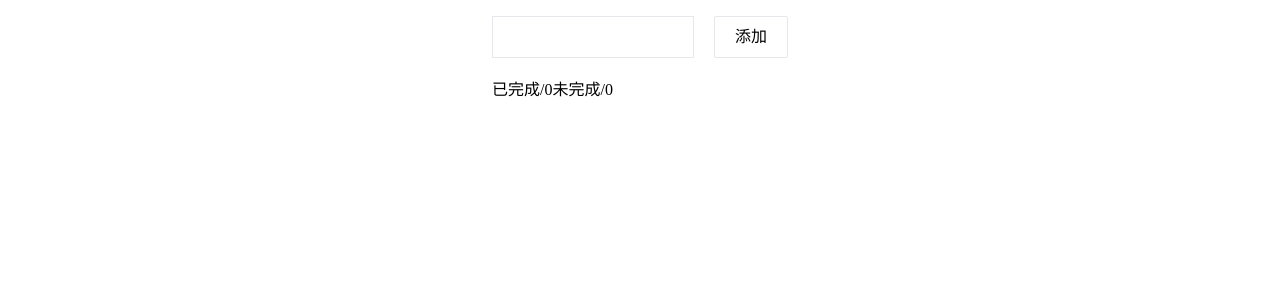
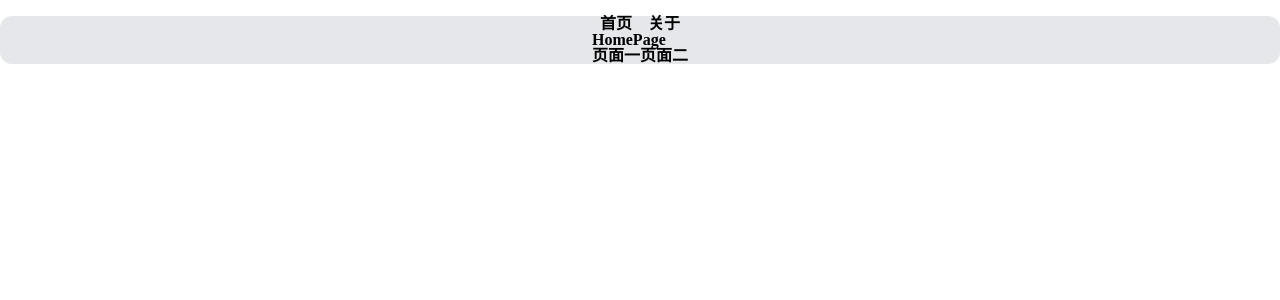
Before and after one commit to SlowDrunk/react_study, a React (Create React App) app in the folder my-react/: page /home in a window 1280 px wide. Shown: the top 300 px of the page. Built offline with nearby package versions, Linux system fonts and the light colour scheme; sample sign-in values are in the browser's storage.

Commit message:
feat: 新增有关路由的联系

```diff
--- a/my-react/package.json
+++ b/my-react/package.json
@@ -42,8 +42,10 @@
     ]
   },
   "devDependencies": {
+    "@types/react-router-dom": "^5.3.3",
     "autoprefixer": "^9",
     "postcss": "^7",
+    "react-router-dom": "^5.3.4",
     "tailwindcss": "npm:@tailwindcss/postcss7-compat@^2.2.17"
   }
 }
--- a/my-react/src/cases/todoList/TodoListFunCom.tsx
+++ b/my-react/src/cases/todoList/TodoListFunCom.tsx
@@ -92,7 +92,7 @@ export default function TodoListFunCom() {
     </div>
     // 列表渲染
     const listDom = dataList.map((item, index) => {
-        return <ListItemDom key={item.id} deleteListItem={deleteListItem} editListItem={editListItem} switchEditListItem={switchEditListItem} completeListItem={completeListItem} id={item.id} text={item.text} completed={item.completed} editable={item.editable}></ListItemDom>
+        return <ListItemDom key={item.id} deleteListItem={deleteListItem} editListItem={editListItem} switchEditListItem={switchEditListItem} completeListItem={completeListItem} {...item}></ListItemDom>
     })
     return (
         <div className='mx-auto mt-[200px] w-[800px] px-4 py-4 flex flex-col gap-3'>
--- a/my-react/src/components/TestLoginForm.tsx
+++ b/my-react/src/components/TestLoginForm.tsx
@@ -6,10 +6,15 @@ export default class TestLoginForm extends Component {
         userName: '',
         password: ''
     }
+    props: Readonly<any | null> = {};
     loginFn() {
+        console.log('loginFn', this.props)
         console.log(`用户名${this.state.userName},密码${this.state.password}`)
         localStorage.setItem('userName', this.state.userName)
         localStorage.setItem('password', this.state.password)
+        if (this.props.history) {
+            this.props.history.push('/home')
+        }
     }
     resetForm() {
         this.setState({
--- a/my-react/src/index.js
+++ b/my-react/src/index.js
@@ -1,7 +1,7 @@
 import React from "react";
 import ReactDOM from "react-dom/client";
 import "@/assets/css/reset.css";
-import App from "@/App.tsx";
+import App from "@/router/App.tsx";
 import reportWebVitals from "@/reportWebVitals";
 
 const root = ReactDOM.createRoot(document.getElementById("root"));
--- /dev/null
+++ b/my-react/src/router/App.tsx
@@ -0,0 +1,14 @@
+import MyRouter from "./MyRouter";
+import MyNavBar from "./MyNavBar";
+function App() {
+    return (
+        <div className="w-full h-full">
+            <div className="flex flex-col items-center w-[400px] h-[600px] bg-gray-200 rounded-xl mx-auto mt-4 p-[12px]">
+                {/* <MyNavBar></MyNavBar> */}
+                <MyRouter></MyRouter>
+            </div>
+        </div>
+    );
+}
+
+export default App;
--- /dev/null
+++ b/my-react/src/router/MyNavBar.tsx
@@ -0,0 +1,28 @@
+import React from 'react'
+import { NavLink } from 'react-router-dom'
+const currentRouterPath = [
+    {
+        path: '/home',
+        name: '首页',
+    },
+    {
+        path: '/about',
+        name: '关于',
+    }
+    // '/home/page1',
+    // '/home/page1',
+    // '/about/page1',
+    // '/about/page1',
+]
+// 声明式导航
+export default function MyNavBar() {
+    return (
+        <div className='flex flex-row items-center justify-around w-full mb-[40px]'>
+            {
+                currentRouterPath.map((item, index) => {
+                    return <NavLink to={item.path} title={item.name} key={item.path} className='text-[18px] font-semibold' activeClassName='text-[red]'>{item.name}</NavLink>
+                })
+            }
+        </div>
+    )
+}
--- /dev/null
+++ b/my-react/src/router/MyRouter.tsx
@@ -0,0 +1,30 @@
+import React from 'react'
+import { BrowserRouter as HashRouter, Route, Redirect, Switch } from 'react-router-dom'
+import Home from '@/router/components/Home'
+import About from '@/router/components/About'
+import NotFound from './components/NotFound';
+import MyNavBar from "@/router/MyNavBar";
+import TestLoginForm from '@/components/TestLoginForm';
+
+export default function MyRouter() {
+    const isLogin = () => {
+        return localStorage.getItem('userName') ? true : false;
+    }
+    return (
+        <div>
+            <HashRouter>
+                <MyNavBar></MyNavBar>
+                <Switch>
+                    {/* 测试一下路由拦截 */}
+                    <Route path='/home' render={() => isLogin() ? <Home></Home> : <Redirect to='/login'></Redirect>} ></Route >
+                    <Route path='/about' component={About} ></Route >
+                    <Route path='/login' component={TestLoginForm}></Route >
+                    {/* 此处的匹配是模糊匹配，任何路径都会走到这里 */}
+                    <Redirect from='/' to='home' exact></Redirect>
+                    {/* 404页面 */}
+                    <Route component={NotFound}></Route>
+                </Switch>
+            </HashRouter>
+        </div>
+    )
+}
--- /dev/null
+++ b/my-react/src/router/components/About.tsx
@@ -0,0 +1,25 @@
+import { Route } from 'react-router-dom'
+
+
+function Page1() {
+    return (
+        <div>AboutPagePage1</div>
+    )
+}
+
+function Page2() {
+    return (
+        <div>AboutPagePage2</div>
+    )
+}
+
+
+export default function About() {
+    return (
+        <div>
+            <div className='text-[24px] font-semibold'>AboutPage</div>
+            <Route path='/about/page1' component={Page1}></Route>
+            <Route path='/about/page1' component={Page2}></Route>
+        </div>
+    )
+}
--- /dev/null
+++ b/my-react/src/router/components/Home.tsx
@@ -0,0 +1,43 @@
+import React from 'react'
+import { Route, useHistory, withRouter } from 'react-router-dom'
+
+
+function Page1(props: any) {
+  console.log(props)
+  return (
+    <div>HomePagePage1</div>
+  )
+}
+
+function Page2(props: any) {
+  console.log('page2', props)
+  return (
+    <div>HomePagePage2</div>
+  )
+}
+/**
+ * 三种传参方式
+ * params：携带在路径中，刷新后不会丢失数据
+ * query:路径中不显示，刷新后丢失参数
+ * state：存储在内存中，刷新后丢失数据
+ */
+
+function Home(props: any) {
+  const history = props.history
+  const curPath = window.location.pathname
+
+  return (
+    <div>
+      <div className='text-[24px] font-semibold'>HomePage</div>
+      <div className='flex flex-row justify-around w-full'>
+        {/* 编程式导航 */}
+        <span className='text-[16px] font-semibold' style={{ color: curPath && curPath.includes('page1') ? '#fff000' : '#000' }} onClick={() => history.push('/home/page1/12')}>页面一</span>
+        <span className='text-[16px] font-semibold' style={{ color: curPath && curPath.includes('page2') ? '#fff000' : '#000' }} onClick={() => history.push({ pathname: `/home/page2`, query: { data: 13 } })}>页面二</span>
+      </div>
+      <Route path='/home/page1/:data' component={Page1} exact></Route>
+      <Route path='/home/page2/' component={Page2} exact></Route>
+    </div>
+  )
+}
+// 注意：在V6版本中已经取消了该函数，请使用useParams useNavigate代替
+export default withRouter(Home)
--- /dev/null
+++ b/my-react/src/router/components/NotFound.tsx
@@ -0,0 +1,7 @@
+import React from 'react'
+
+export default function NotFound() {
+  return (
+    <div>NotFound</div>
+  )
+}
```
Also changed, not shown: 1 other file (tests, documents, lock files or other folders).
